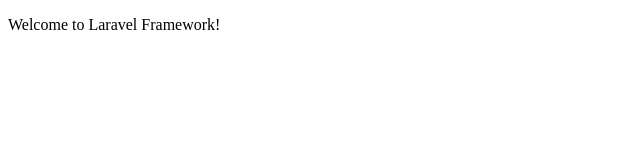
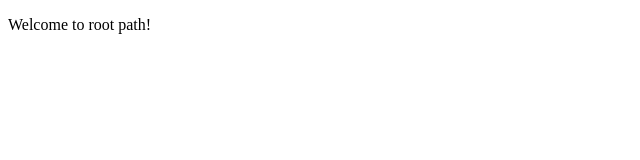
Before and after one commit to mayur-dhandhukiya/project-manage-test, a plain HTML site: page index.html in a window 1280 px wide. Shown: the full height of the page, 0-640 px from the left. Drawn offline with Linux system fonts and the light colour scheme.

Commit message:
Update index.html

```diff
--- a/index.html
+++ b/index.html
@@ -6,6 +6,6 @@
 	<title></title>
 </head>
 <body>
-	<p>Welcome to Laravel Framework!</p>
+	<p>Welcome to root path!</p>
 </body>
 </html>
```
